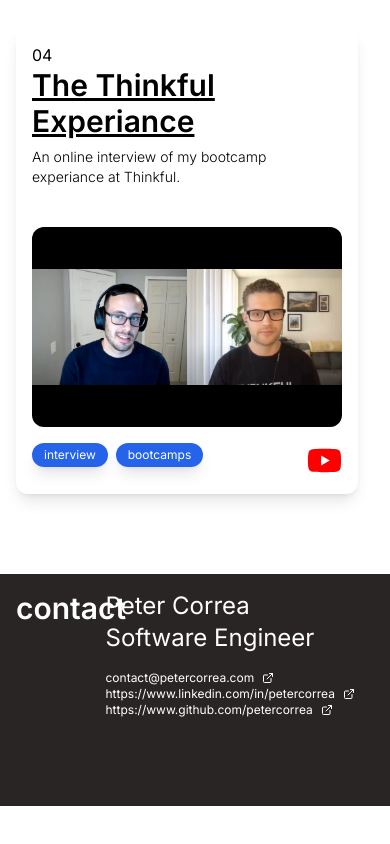
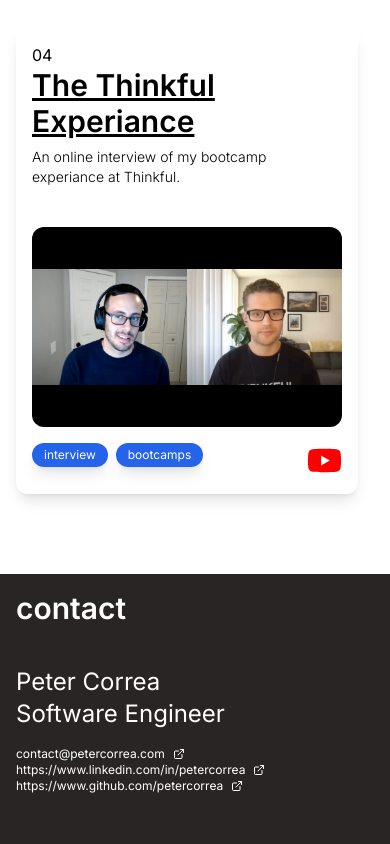
Before and after one commit to petercorrea/petercorrea-v2, a Next.js app: page / in a window 390 px wide. Shown: the part 5377-6221 px from the top of the page. Before the commit the page ends 6183 px from the top, so only its background shows below. Built offline with nearby package versions, Linux system fonts and the light colour scheme.

Commit message:
fixed padding in footer

```diff
--- a/components/sections/Footer.tsx
+++ b/components/sections/Footer.tsx
@@ -6,9 +6,9 @@ import Padding from '../Padding';
 const Footer = () => {
   return (
     <Padding id="contact" classname="bg-stone-800">
-      <div className=" grid grid-cols-4 justify-start w-full max-w-[1000px]">
+      <div className="flex flex-col md:grid md:grid-cols-4 justify-start w-full max-w-[1000px]">
         <div className=" min-w-fit">
-          <h1 className="text-white text-3xl font-semibold sticky top-0 lowercase">
+          <h1 className="text-white text-3xl font-semibold sticky top-0 lowercase pb-10 md:pb-0">
             Contact
           </h1>
         </div>
```
